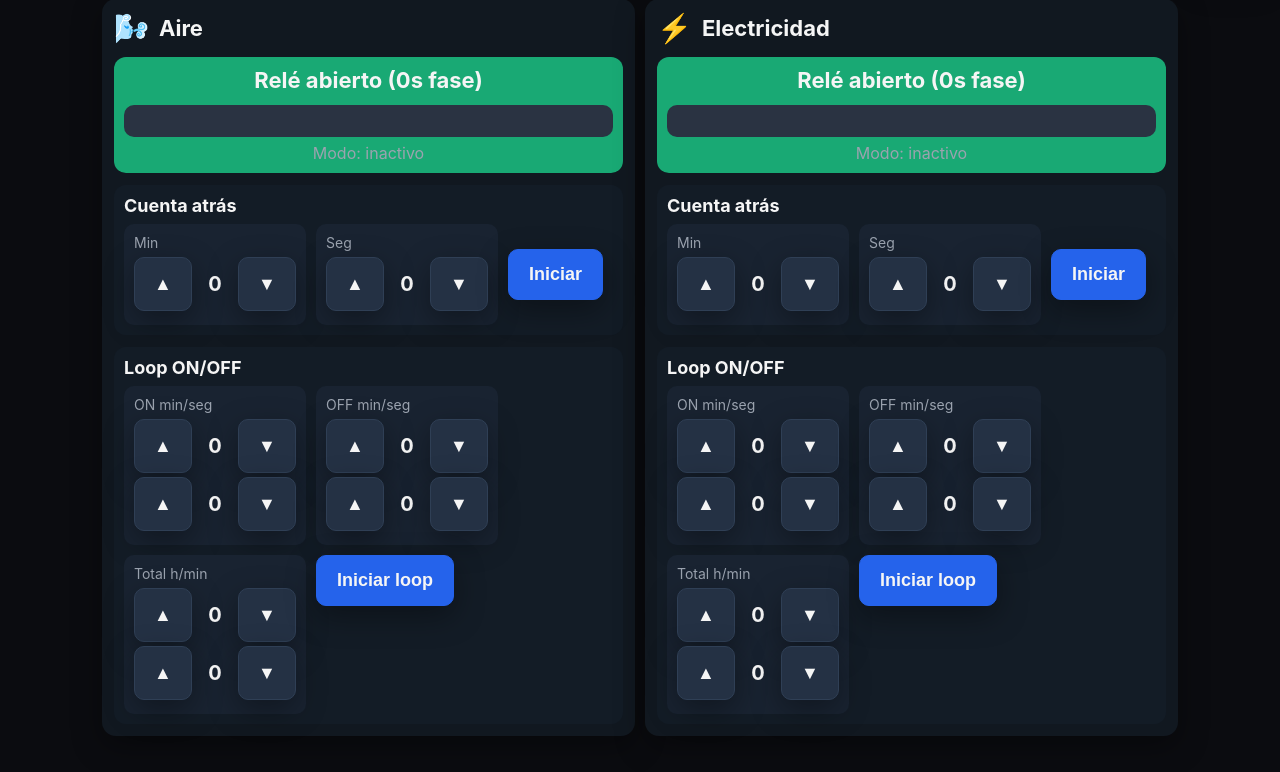
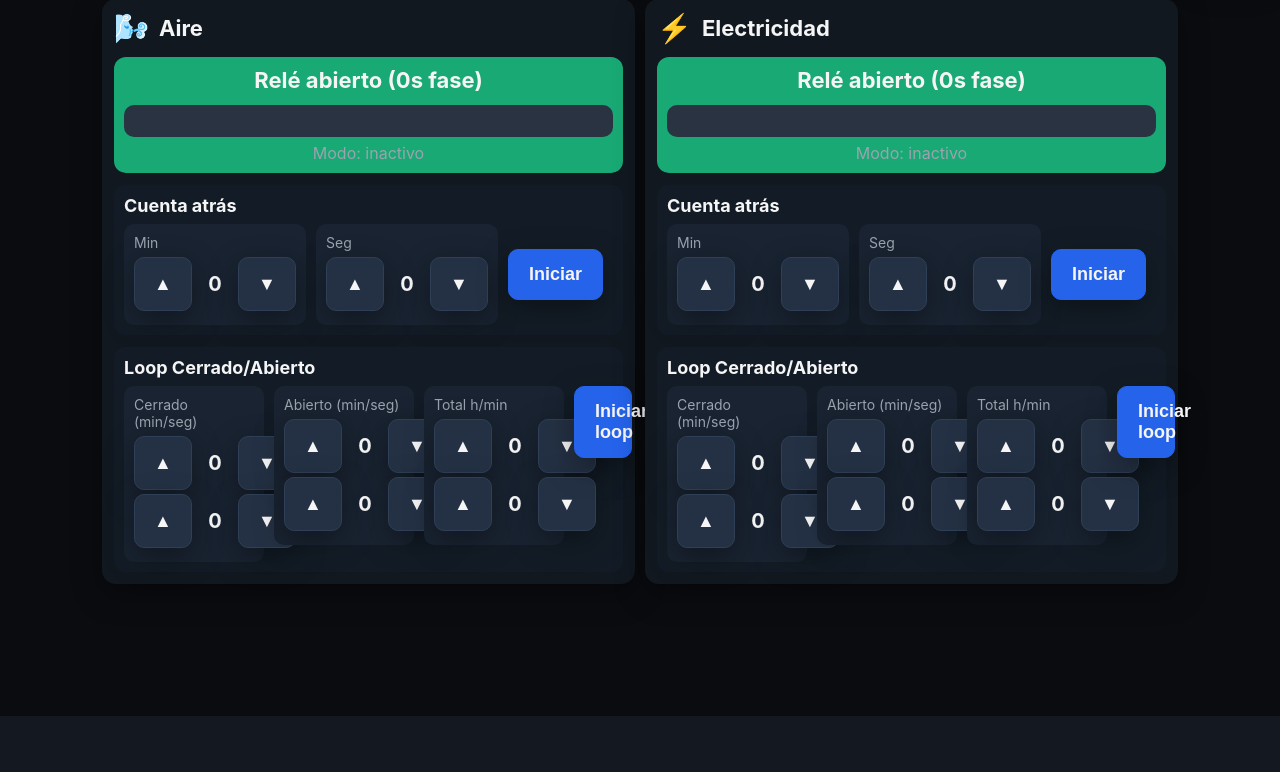
Before and after one commit to ArnauMorato/Kinkmatic, a Flask app: page / in a window 1280 px wide. Shown: the part 84-856 px from the top of the page. After the commit the page ends 800 px from the top, so only its background shows below. Run offline with Flask 3, Linux system fonts and the light colour scheme.

Commit message:
chore: etiquetas Cerrado/Abierto y layout loop en una fila

```diff
--- a/static/style.css
+++ b/static/style.css
@@ -195,6 +195,10 @@ main {
   main { grid-template-columns: repeat(2, minmax(0, 1fr)); }
 }
 
+@media (min-width: 800px) {
+  .row.wrap { flex-wrap: nowrap; }
+}
+
 @media (max-width: 480px) {
   .btn { padding: 10px 12px; font-size: 16px; }
   .arrow { width: 48px; height: 48px; }
--- a/templates/index.html
+++ b/templates/index.html
@@ -51,10 +51,10 @@
           </div>
         </div>
         <div class="block">
-          <div class="block-title">Loop ON/OFF</div>
+          <div class="block-title">Loop Cerrado/Abierto</div>
           <div class="row wrap">
             <div class="ctrl">
-              <div class="ctrl-label">ON min/seg</div>
+              <div class="ctrl-label">Cerrado (min/seg)</div>
               <div class="ctrl-buttons">
                 <button class="btn arrow on-min-up">▲</button>
                 <div class="value on-min-val">0</div>
@@ -67,7 +67,7 @@
               </div>
             </div>
             <div class="ctrl">
-              <div class="ctrl-label">OFF min/seg</div>
+              <div class="ctrl-label">Abierto (min/seg)</div>
               <div class="ctrl-buttons">
                 <button class="btn arrow off-min-up">▲</button>
                 <div class="value off-min-val">0</div>
```
